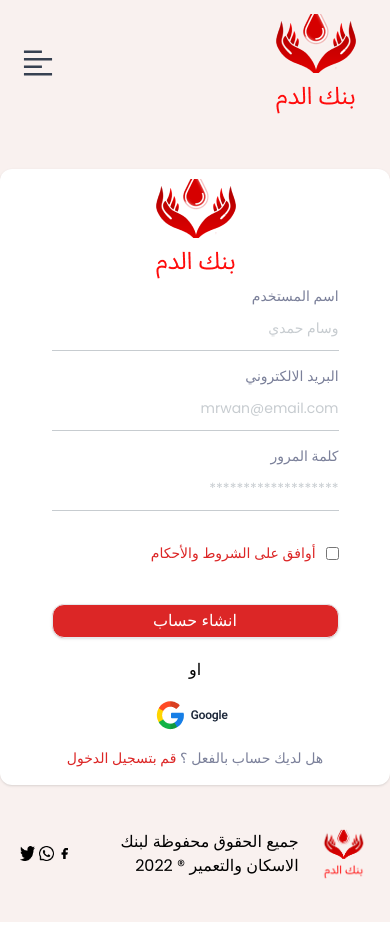
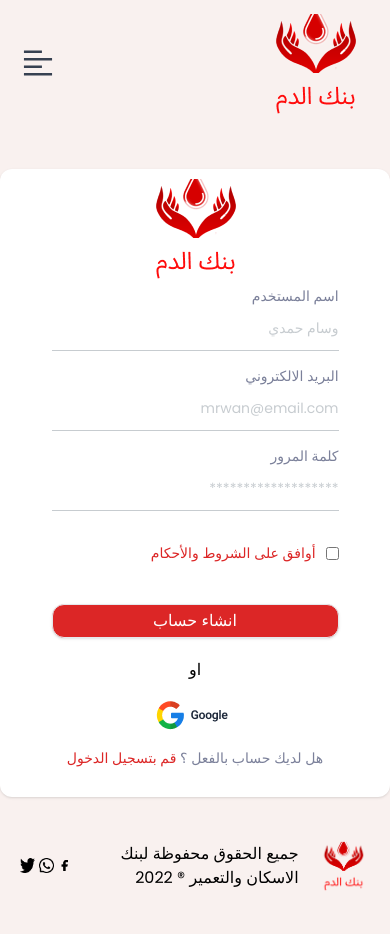
Before and after one commit to 1FaresKhalil/bloodBank, a React (Create React App) app in the folder Frontend/: page / in a window 390 px wide. Built offline with nearby package versions, Linux system fonts and the light colour scheme.

Commit message:
adding padding to sign in page

```diff
--- a/Frontend/src/Components/Pages/SignIn.js
+++ b/Frontend/src/Components/Pages/SignIn.js
@@ -20,7 +20,7 @@ const SignIn = () => {
       className="bg-[#F9F1EF] flex flex-col justify-between "
     >
       <Navbar data-aos="fade-up" />
-      <div className="flex justify-center lg:justify-between container xl:max-w-[1200px] mx-auto bg-white mt-6 rounded-xl shadow ">
+      <div className="flex justify-center lg:justify-between container xl:max-w-[1200px] mx-auto bg-white mt-6 rounded-xl shadow pb-3 xl:pb-0 ">
         <div className="basis-[92%] lg:basis-1/2">
           <div>
             <img
```
